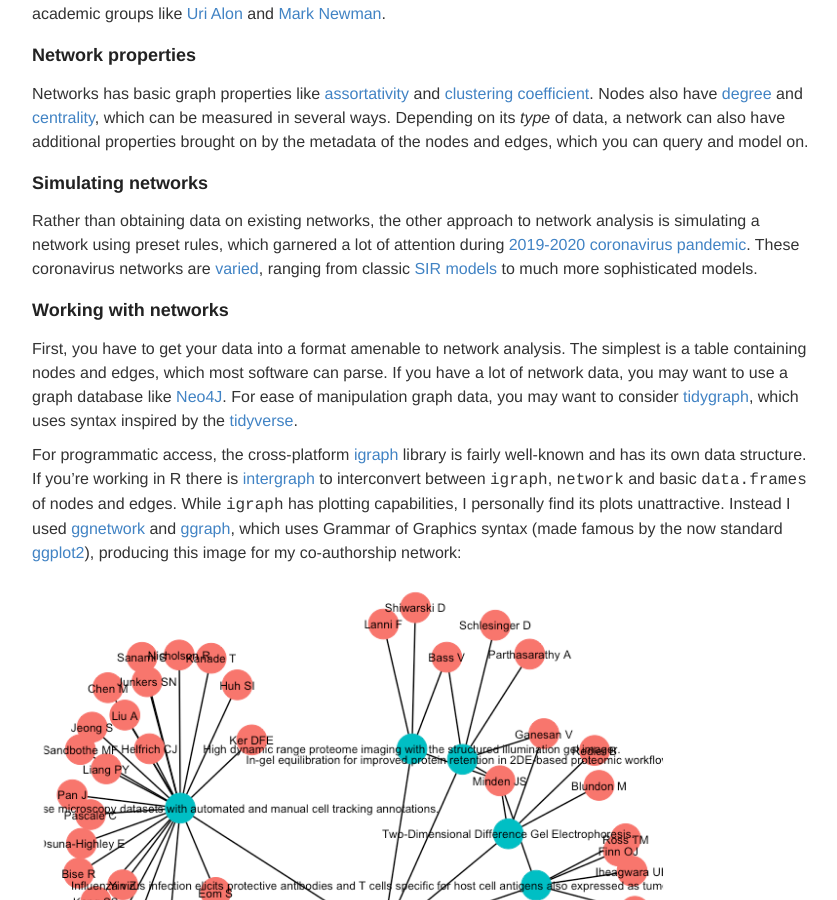
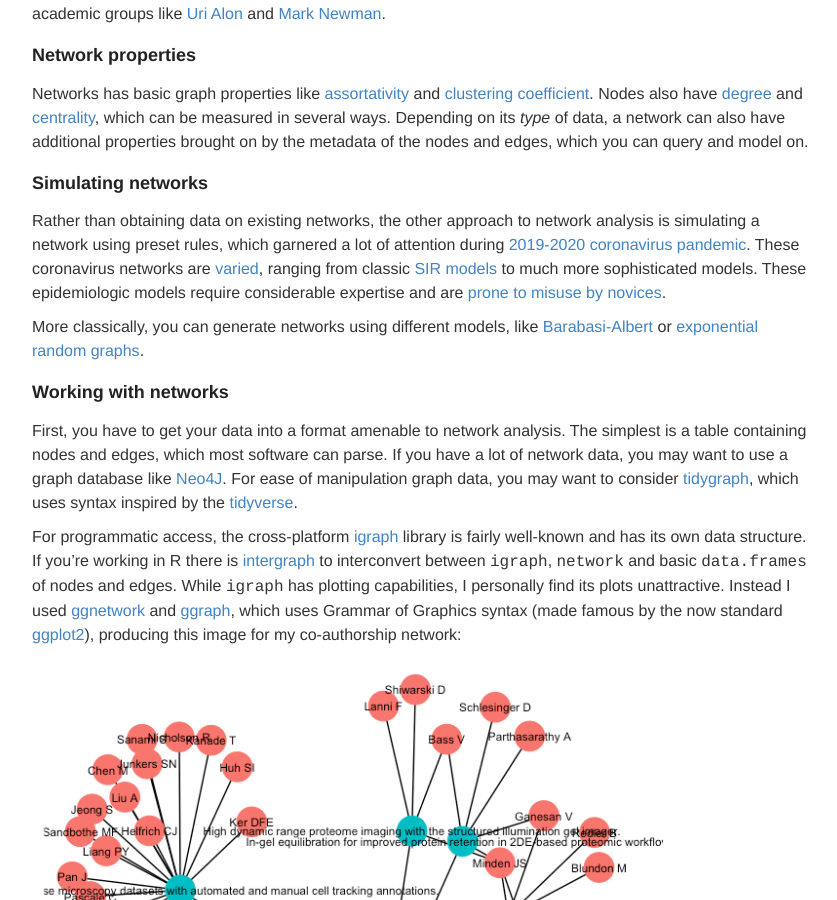
Before and after one commit to ptvan/ptvan.github.io, a Jekyll site: the page built from _posts/2019-10-17-analyzing-networks.md, in a window 1280 px wide and 900 px high, scrolled down 408 px. Shown: the whole window, without its empty margins (218-1055 px from the left). Built offline with Jekyll 4.4.1, drawn with Linux system fonts in a browser that asks for light colours.

Commit message:
added reference to BA and ERGM

```diff
--- a/_posts/2019-10-17-analyzing-networks.md
+++ b/_posts/2019-10-17-analyzing-networks.md
@@ -15,7 +15,9 @@
 
 ### Simulating networks
 
-Rather than obtaining data on existing networks, the other approach to network analysis is simulating a network using preset rules, which garnered a lot of attention during [2019-2020 coronavirus pandemic](https://en.wikipedia.org/wiki/2019%E2%80%9320_coronavirus_pandemic). These coronavirus networks are [varied](https://timmermanreport.com/2020/04/covid-19-models-what-makes-them-tick/), ranging from classic [SIR models](https://en.wikipedia.org/wiki/Compartmental_models_in_epidemiology) to much more sophisticated models.
+Rather than obtaining data on existing networks, the other approach to network analysis is simulating a network using preset rules, which garnered a lot of attention during [2019-2020 coronavirus pandemic](https://en.wikipedia.org/wiki/2019%E2%80%9320_coronavirus_pandemic). These coronavirus networks are [varied](https://timmermanreport.com/2020/04/covid-19-models-what-makes-them-tick/), ranging from classic [SIR models](https://en.wikipedia.org/wiki/Compartmental_models_in_epidemiology) to much more sophisticated models. These epidemiologic models require considerable expertise and are [prone to misuse by novices](https://www.tableau.com/about/blog/2020/4/you-are-almost-definitely-not-qualified-make-predictions-about-covid-19).
+
+More classically, you can generate networks using different models, like [Barabasi-Albert](https://en.wikipedia.org/wiki/Barab%C3%A1si%E2%80%93Albert_model) or [exponential random graphs](https://en.wikipedia.org/wiki/Exponential_random_graph_models).
 
 ### Working with networks
 
```
